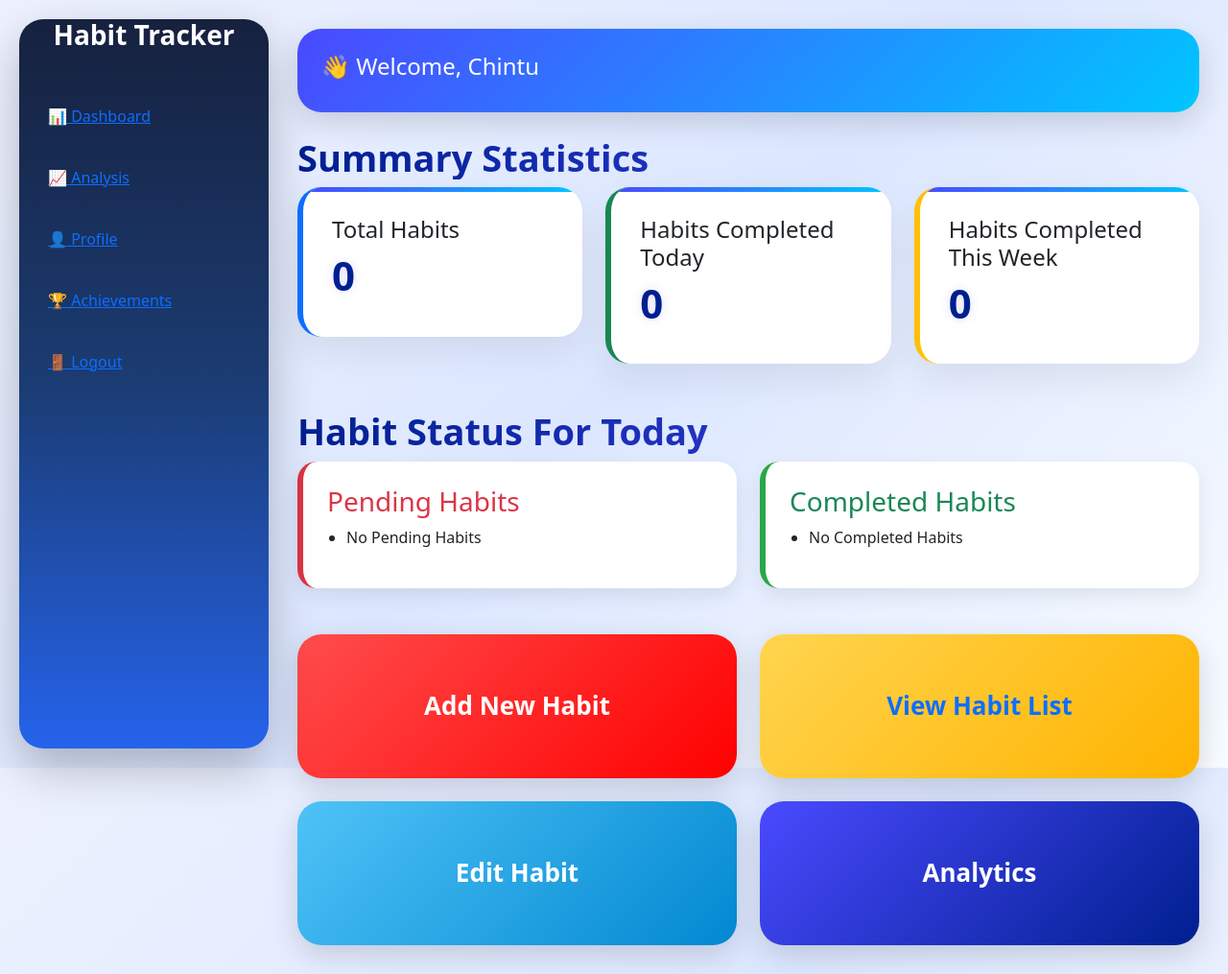
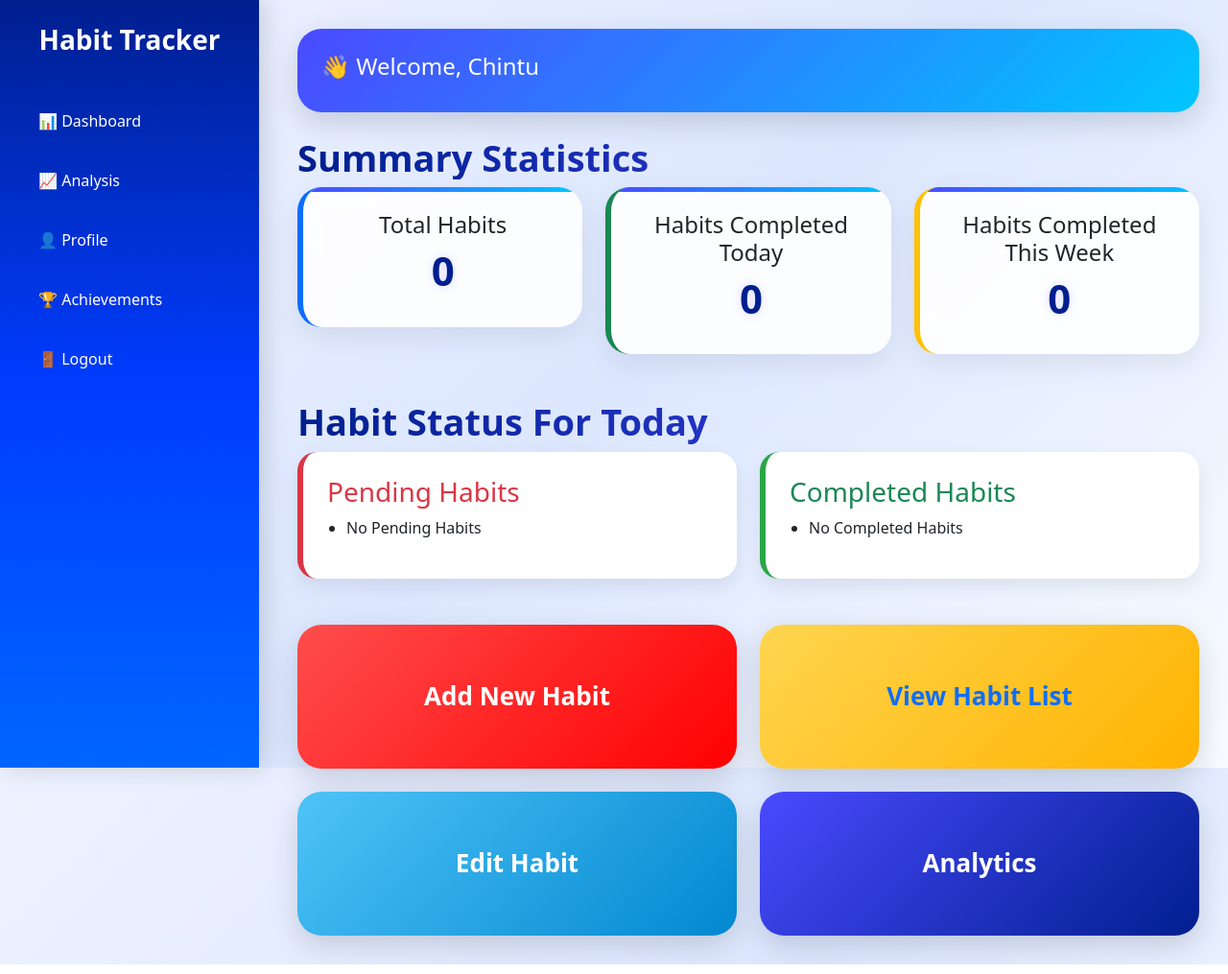
Before and after one commit to chintusasmal21-lgtm/habit_tracker, a Django app: page /dashboard/ in a window 1280 px wide. Shown: the whole page at 96% size. Run offline with Django 5.2, Linux system fonts and the light colour scheme; a user stored in the database is signed in; data comes from the database, SQL or seed files in the repository.

Commit message:
Updated dashboard page

```diff
--- a/habits/templates/habits/dashboard.html
+++ b/habits/templates/habits/dashboard.html
@@ -23,25 +23,23 @@ body{
 .sidebar{
 
     position:fixed;
-    top:20px;
-    left:20px;
-    bottom:20px;
+    left:0;
+    top:0;
 
-    width:260px;
-
-    border-radius:25px;
+    width:270px;
+    height:100vh;
 
     background:linear-gradient(
     180deg,
-    #16213E,
-    #1B3C73,
-    #2563EB);
+    #001f8f,
+    #003cff,
+    #0066ff
+    );
+
+    padding-top:25px;
 
     box-shadow:
-    0 20px 50px rgba(0,0,0,.25);
-
-    overflow:hidden;
-
+    5px 0 25px rgba(0,0,0,.15);
 }
 
 .sidebar h3{
@@ -52,27 +50,19 @@ body{
 }
 
 .sidebar a{
-
-    display:flex;
-    align-items:center;
-    gap:15px;
-
-    padding:15px 20px;
-
-    margin:10px;
-
-    border-radius:15px;
-
-    transition:.35s;
-
+    display:block;
+    color:white;
+    text-decoration:none;
+    padding:15px 25px;
+    margin:8px 15px;
+    border-radius:10px;
+    transition:.3s;
 }
 
 .sidebar a:hover{
-
-    background:rgba(255,255,255,.18);
-
-    transform:translateX(8px);
-
+    background:white;
+    color:#001f8f;
+    transform:translateX(5px);
 }
 
 .main{
@@ -97,22 +87,21 @@ body{
 }
 
 .card-box{
-
-    background:white;
+    background:rgba(255,255,255,0.9);
+    backdrop-filter:blur(15px);
 
     border-radius:25px;
+    padding:25px;
 
-    padding:30px;
+    box-shadow:
+    0 10px 30px rgba(0,0,0,.08);
 
-    position:relative;
+    transition:all .4s ease;
+
+    text-align:center;
 
     overflow:hidden;
-
-    transition:.35s;
-
-    box-shadow:
-    0 15px 40px rgba(0,0,0,.08);
-
+    position:relative;
 }
 .card-box h1{
 
```
